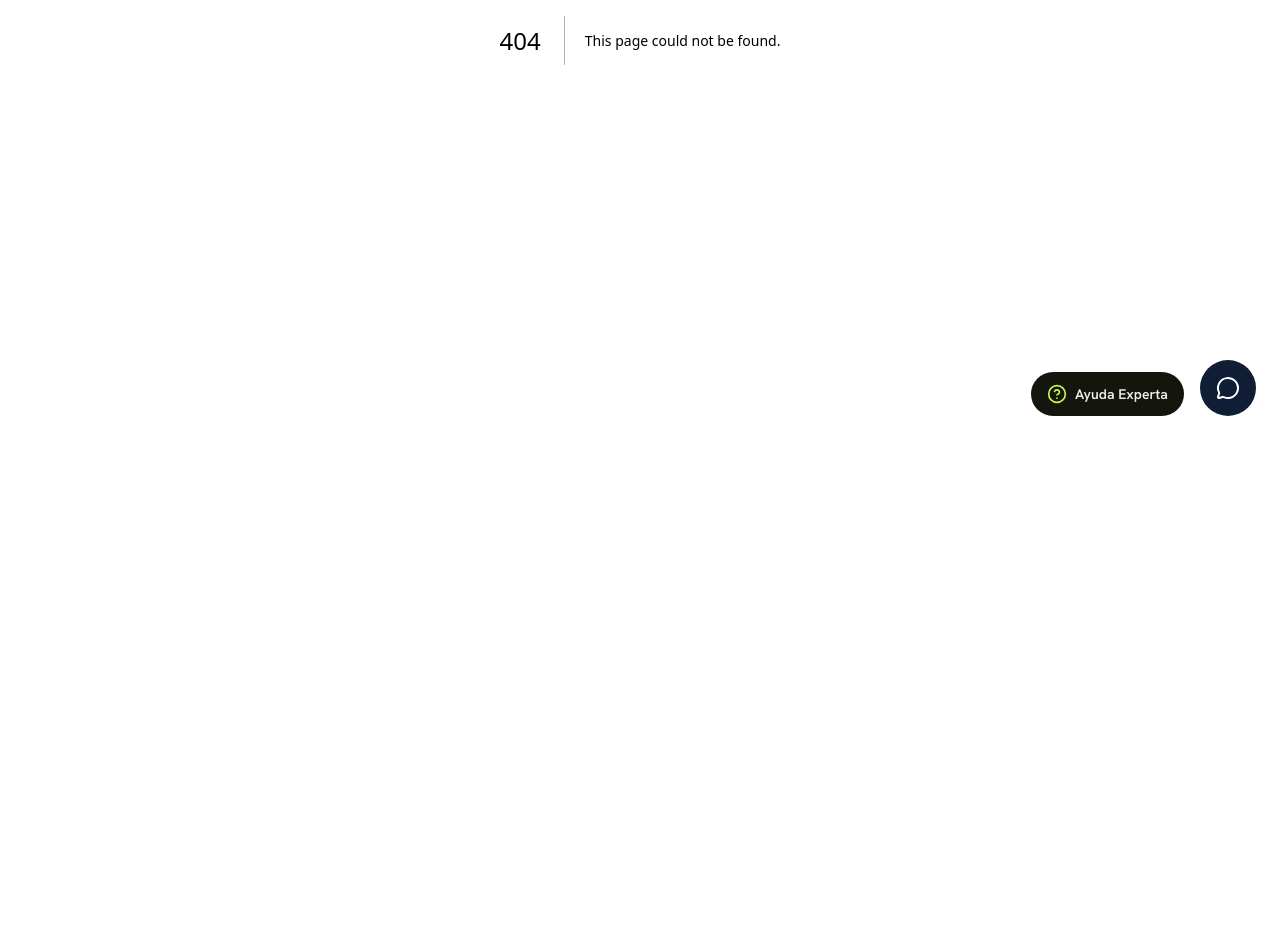
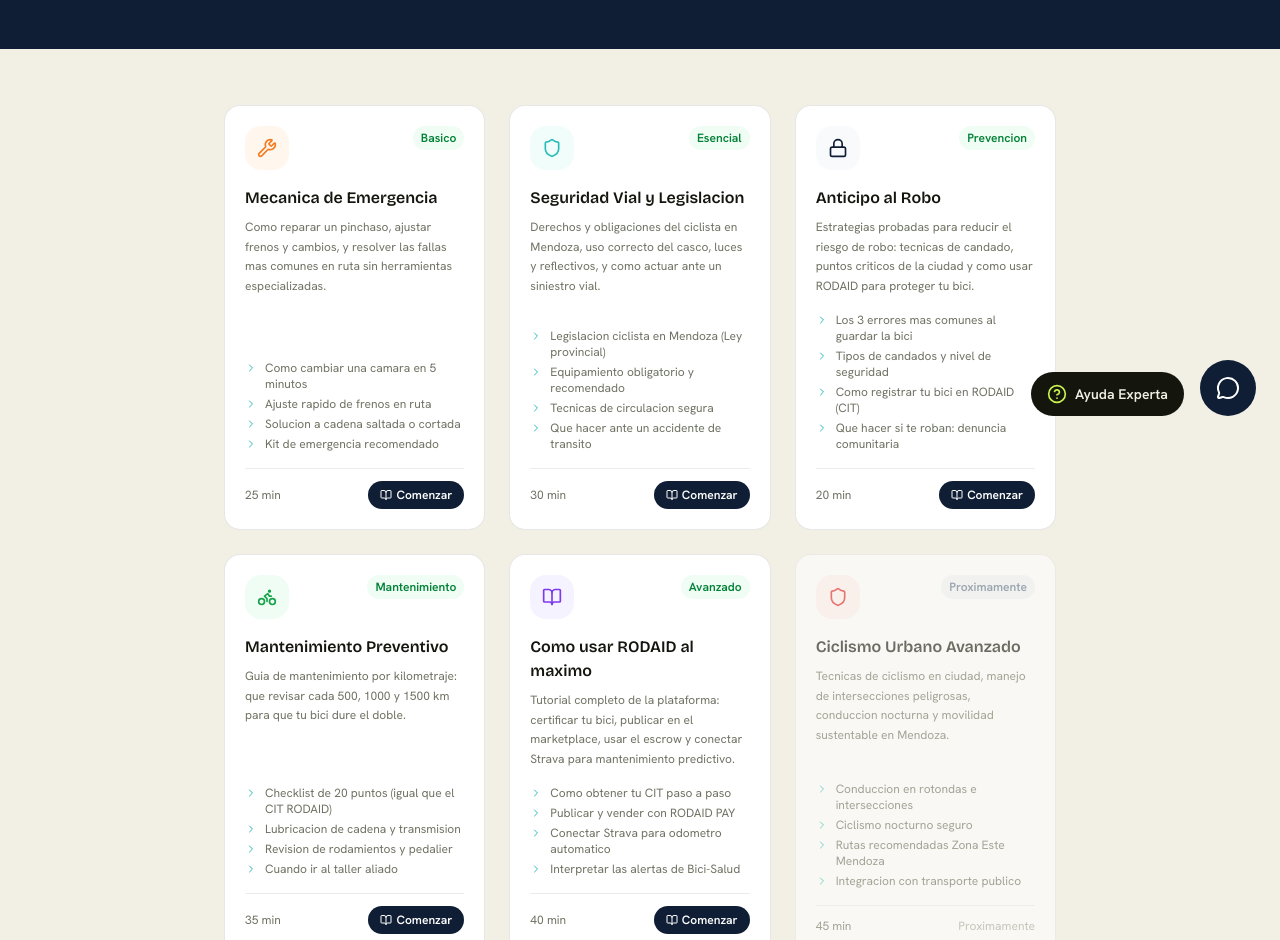
Before and after one commit to Ridaid-net/vibe-coding-platform, a Next.js app: page /academia in a window 1280 px wide. Before the commit this address had no page. Shown: the part 360-1300 px from the top of the page. Before the commit the page ends 800 px from the top, so only its background shows below. Built offline with nearby package versions, Linux system fonts and the light colour scheme.

Commit message:
feat: Academia RODAID con 6 micro-cursos de educacion ciclista

```diff
--- /dev/null
+++ b/app/academia/page.tsx
@@ -0,0 +1,186 @@
+import { Nav } from '@/components/rodaid/nav'
+import { Footer } from '@/components/rodaid/footer'
+import { BookOpen, Shield, Wrench, Bike, ChevronRight, Lock } from 'lucide-react'
+
+export const metadata = {
+  title: 'Academia RODAID — Aprende a cuidar tu bici',
+  description: 'Micro-cursos gratuitos sobre mecanica basica, seguridad vial y uso de RODAID para ciclistas de Mendoza.',
+}
+
+const CURSOS = [
+  {
+    id: 1,
+    icono: Wrench,
+    color: '#F47B20',
+    bg: 'bg-orange-50',
+    nivel: 'Basico',
+    titulo: 'Mecanica de Emergencia',
+    descripcion: 'Como reparar un pinchaso, ajustar frenos y cambios, y resolver las fallas mas comunes en ruta sin herramientas especializadas.',
+    modulos: [
+      'Como cambiar una camara en 5 minutos',
+      'Ajuste rapido de frenos en ruta',
+      'Solucion a cadena saltada o cortada',
+      'Kit de emergencia recomendado',
+    ],
+    duracion: '25 min',
+    disponible: true,
+  },
+  {
+    id: 2,
+    icono: Shield,
+    color: '#2BBCB8',
+    bg: 'bg-teal-50',
+    nivel: 'Esencial',
+    titulo: 'Seguridad Vial y Legislacion',
+    descripcion: 'Derechos y obligaciones del ciclista en Mendoza, uso correcto del casco, luces y reflectivos, y como actuar ante un siniestro vial.',
+    modulos: [
+      'Legislacion ciclista en Mendoza (Ley provincial)',
+      'Equipamiento obligatorio y recomendado',
+      'Tecnicas de circulacion segura',
+      'Que hacer ante un accidente de transito',
+    ],
+    duracion: '30 min',
+    disponible: true,
+  },
+  {
+    id: 3,
+    icono: Lock,
+    color: '#0F1E35',
+    bg: 'bg-slate-50',
+    nivel: 'Prevencion',
+    titulo: 'Anticipo al Robo',
+    descripcion: 'Estrategias probadas para reducir el riesgo de robo: tecnicas de candado, puntos criticos de la ciudad y como usar RODAID para proteger tu bici.',
+    modulos: [
+      'Los 3 errores mas comunes al guardar la bici',
+      'Tipos de candados y nivel de seguridad',
+      'Como registrar tu bici en RODAID (CIT)',
+      'Que hacer si te roban: denuncia comunitaria',
+    ],
+    duracion: '20 min',
+    disponible: true,
+  },
+  {
+    id: 4,
+    icono: Bike,
+    color: '#16a34a',
+    bg: 'bg-green-50',
+    nivel: 'Mantenimiento',
+    titulo: 'Mantenimiento Preventivo',
+    descripcion: 'Guia de mantenimiento por kilometraje: que revisar cada 500, 1000 y 1500 km para que tu bici dure el doble.',
+    modulos: [
+      'Checklist de 20 puntos (igual que el CIT RODAID)',
+      'Lubricacion de cadena y transmision',
+      'Revision de rodamientos y pedalier',
+      'Cuando ir al taller aliado',
+    ],
+    duracion: '35 min',
+    disponible: true,
+  },
+  {
+    id: 5,
+    icono: BookOpen,
+    color: '#7c3aed',
+    bg: 'bg-violet-50',
+    nivel: 'Avanzado',
+    titulo: 'Como usar RODAID al maximo',
+    descripcion: 'Tutorial completo de la plataforma: certificar tu bici, publicar en el marketplace, usar el escrow y conectar Strava para mantenimiento predictivo.',
+    modulos: [
+      'Como obtener tu CIT paso a paso',
+      'Publicar y vender con RODAID PAY',
+      'Conectar Strava para odometro automatico',
+      'Interpretar las alertas de Bici-Salud',
+    ],
+    duracion: '40 min',
+    disponible: true,
+  },
+  {
+    id: 6,
+    icono: Shield,
+    color: '#dc2626',
+    bg: 'bg-red-50',
+    nivel: 'Proximamente',
+    titulo: 'Ciclismo Urbano Avanzado',
+    descripcion: 'Tecnicas de ciclismo en ciudad, manejo de intersecciones peligrosas, conduccion nocturna y movilidad sustentable en Mendoza.',
+    modulos: [
+      'Conduccion en rotondas e intersecciones',
+      'Ciclismo nocturno seguro',
+      'Rutas recomendadas Zona Este Mendoza',
+      'Integracion con transporte publico',
+    ],
+    duracion: '45 min',
+    disponible: false,
+  },
+]
+
+export default function AcademiaPage() {
+  return (
+    <div className="min-h-screen bg-paper">
+      <Nav />
+      <main>
+        <section className="bg-[#0F1E35] py-16 px-5">
+          <div className="mx-auto max-w-4xl text-center">
+            <span className="text-xs font-semibold uppercase tracking-widest text-[#2BBCB8]">RODAID · Educacion ciclista</span>
+            <h1 className="mt-3 font-display text-4xl font-bold text-white sm:text-5xl">Academia RODAID</h1>
+            <p className="mt-4 text-base text-white/60 max-w-2xl mx-auto">Micro-cursos gratuitos para ciclistas de Mendoza. Aprende mecanica basica, seguridad vial y como proteger tu bici con tecnologia.</p>
+            <div className="mt-8 flex flex-wrap justify-center gap-4 text-sm text-white/50">
+              <span>✓ 6 cursos disponibles</span>
+              <span>✓ Acceso gratuito</span>
+              <span>✓ Diseñado para Zona Este</span>
+              <span>✓ Certificado de completado</span>
+            </div>
+          </div>
+        </section>
+
+        <section className="mx-auto max-w-4xl px-5 py-14 sm:px-8">
+          <div className="grid gap-6 sm:grid-cols-2 lg:grid-cols-3">
+            {CURSOS.map((curso) => {
+              const Icono = curso.icono
+              return (
+                <div key={curso.id} className={`rounded-2xl border border-ink/10 bg-white p-5 flex flex-col ${!curso.disponible ? 'opacity-60' : ''}`}>
+                  <div className="flex items-start justify-between mb-4">
+                    <div className={`flex size-11 items-center justify-center rounded-xl ${curso.bg}`}>
+                      <Icono className="size-5" style={{ color: curso.color }} />
+                    </div>
+                    <span className={`text-xs font-semibold px-2 py-1 rounded-full ${curso.disponible ? 'bg-green-50 text-green-700' : 'bg-slate-100 text-slate-500'}`}>
+                      {curso.nivel}
+                    </span>
+                  </div>
+                  <h3 className="font-display text-base font-semibold text-ink mb-2">{curso.titulo}</h3>
+                  <p className="text-xs text-slate-warm leading-relaxed mb-4 flex-1">{curso.descripcion}</p>
+                  <ul className="space-y-1 mb-4">
+                    {curso.modulos.map((m, i) => (
+                      <li key={i} className="flex items-start gap-2 text-xs text-slate-warm">
+                        <ChevronRight className="size-3 shrink-0 mt-0.5 text-[#2BBCB8]" />
+                        {m}
+                      </li>
+                    ))}
+                  </ul>
+                  <div className="flex items-center justify-between pt-3 border-t border-ink/8">
+                    <span className="text-xs text-slate-warm">{curso.duracion}</span>
+                    {curso.disponible ? (
+                      <button className="inline-flex items-center gap-1 rounded-full bg-[#0F1E35] px-3 py-1.5 text-xs font-semibold text-white hover:bg-[#0F1E35]/80">
+                        <BookOpen className="size-3" /> Comenzar
+                      </button>
+                    ) : (
+                      <span className="text-xs text-slate-warm/60">Proximamente</span>
+                    )}
+                  </div>
+                </div>
+              )
+            })}
+          </div>
+
+          <div className="mt-12 rounded-2xl bg-[#0F1E35] p-6 text-center">
+            <p className="text-sm font-semibold text-[#2BBCB8] uppercase tracking-wide mb-2">¿Sos taller aliado o instructor?</p>
+            <p className="text-sm text-white/70 mb-4">Podés colaborar con contenido para la Academia RODAID y llegar a miles de ciclistas de Mendoza.</p>
+            <a href="mailto:federicodegeaceo@rodaid.net?subject=Academia RODAID - Colaboracion"
+              className="inline-flex items-center gap-2 rounded-full bg-[#F47B20] px-5 py-2 text-sm font-semibold text-white hover:bg-[#F47B20]/80">
+              Escribinos
+            </a>
+          </div>
+        </section>
+      </main>
+      <Footer />
+    </div>
+  )
+}
```
